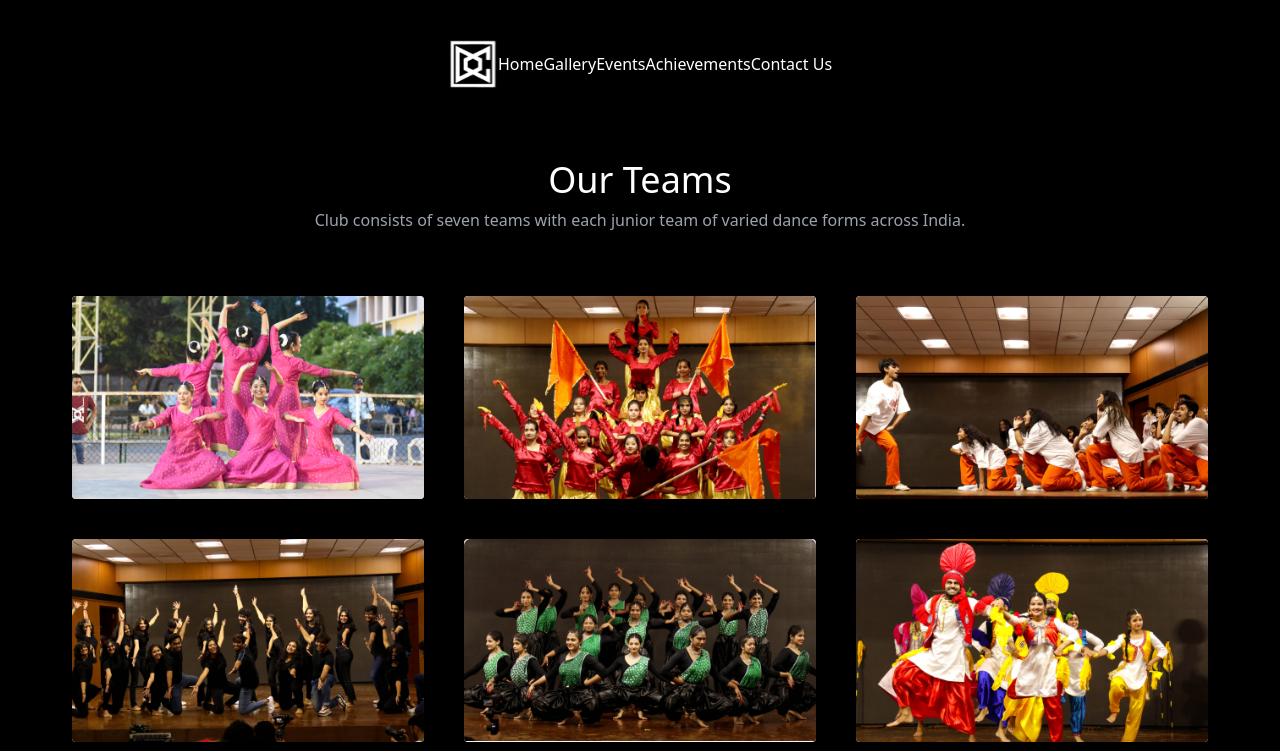
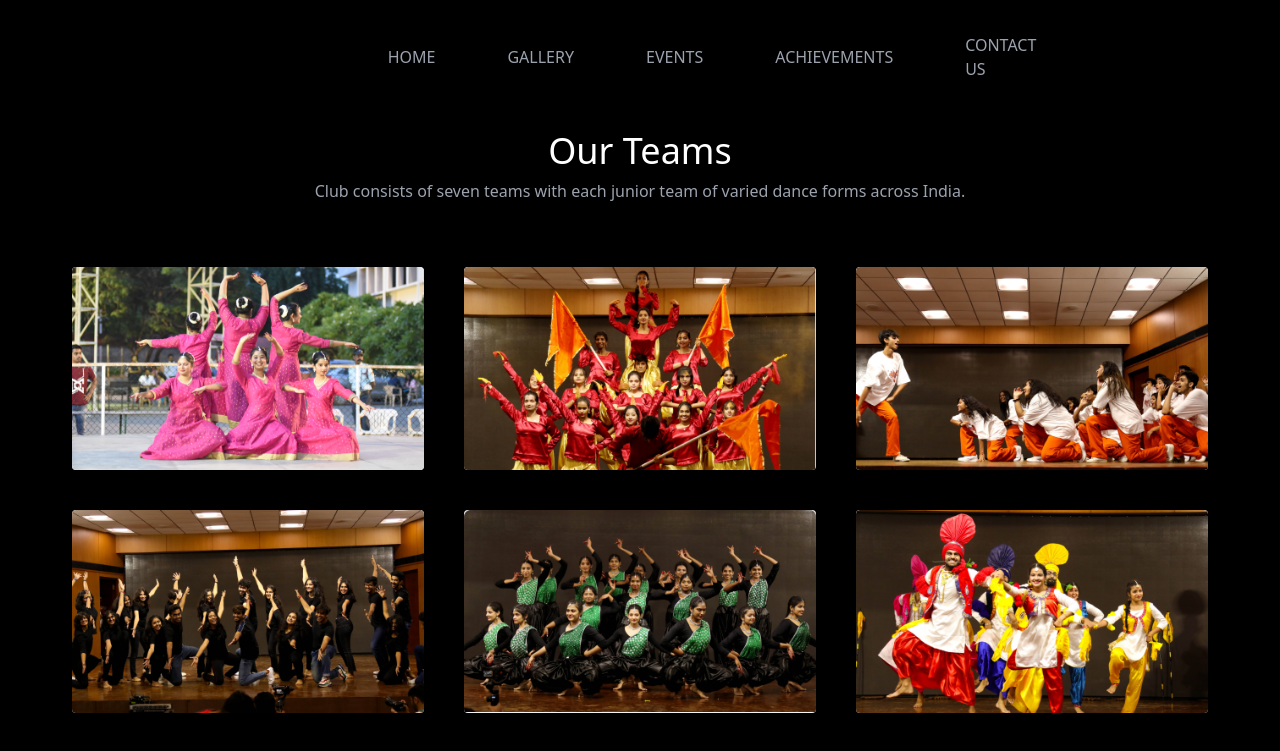
Before and after one commit to alisha0704/DCWebsite2023, a Next.js app: page / in a window 1280 px wide. Shown: the top 751 px of the page. Built offline with nearby package versions, Linux system fonts and the light colour scheme; grey boxes are pictures that could not be loaded.

Commit message:
fix: header

```diff
--- a/package.json
+++ b/package.json
@@ -18,6 +18,7 @@
     "next": "13.4.16",
     "react": "18.2.0",
     "react-dom": "18.2.0",
+    "react-icons": "^4.10.1",
     "typescript": "5.1.6"
   },
   "devDependencies": {
--- a/src/components/common/Header.tsx
+++ b/src/components/common/Header.tsx
@@ -1,27 +1,74 @@
 import Image from "next/image";
-import Link from "next/link";
-import React from "react";
+import React, { useState } from "react";
 
 const Header = () => {
+  const [menuOpen, setMenuOpen] = useState(false);
+
+  const toggleMenu = () => {
+    setMenuOpen(!menuOpen);
+  };
+
   return (
-    <div>
-      <header className="flex h-32 text-white bg-black body-font w-screen relative items-center">
-        <div className="md:ml-auto md:mr-auto flex flex-wrap items-center text-base justify-around">
+    <header className="bg-black pt-8 pb-4">
+      <nav className="relative px-4 py-4 flex justify-between items-center bg-black text-white">
+        <a className="text-3xl font-bold leading-none" href="#">
           <Image
-            src="/black n white logo 2.svg"
-            width={50}
-            height={50}
-            alt="DC LOGO"
+            src="/black n white logo 2.svg.png"
+            alt="logo"
+            width={25}
+            height={25}
           />
+        </a>
 
-          <Link href="/"> Home </Link>
-          <Link href="/gallery"> Gallery </Link>
-          <Link href="/events"> Events </Link>
-          <Link href="/achievements"> Achievements </Link>
-          <Link href="/contact"> Contact Us </Link>
-        </div>
-      </header>
-    </div>
+        <ul
+          className={`${
+            menuOpen ? "block" : "hidden"
+          } absolute top-1/2 left-1/2 transform -translate-x-1/2 -translate-y-1/2 lg:flex lg:mx-auto lg:items-center lg:w-auto lg:space-x-6 justify-evenly gap-12`}
+        >
+          <li>
+            <a className=" text-gray-400 hover:text-white" href=" / ">
+              <Image src="/MENU.svg" alt="logo" width={25} height={25} />
+            </a>
+          </li>
+          <li>
+            <a className=" text-gray-400 hover:text-white" href=" / ">
+              <Image
+                src="/black n white logo 2.svg"
+                alt="logo"
+                width={75}
+                height={75}
+              />
+            </a>
+          </li>
+
+          <li>
+            <a className=" text-gray-400 hover:text-white" href=" / ">
+              HOME
+            </a>
+          </li>
+          <li>
+            <a className=" text-gray-400 hover:text-white" href="Gallery">
+              GALLERY
+            </a>
+          </li>
+          <li>
+            <a className=" text-gray-400 hover:text-white" href="Events">
+              EVENTS
+            </a>
+          </li>
+          <li>
+            <a className=" text-gray-400 hover:text-white" href="Achievements">
+              ACHIEVEMENTS
+            </a>
+          </li>
+          <li>
+            <a className=" text-gray-400 hover:text-white" href="Contactus">
+              CONTACT US
+            </a>
+          </li>
+        </ul>
+      </nav>
+    </header>
   );
 };
 
```
Also changed, not shown: public/MENU.svg (added), 1 other file (tests, documents, lock files or other folders).
